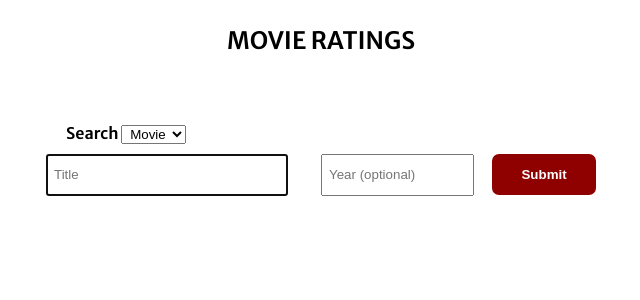
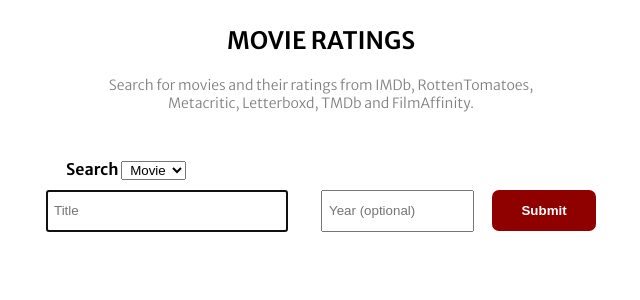
Before and after one commit to lugrao/movie_ratings, a Flask app: page / in a window 1280 px wide. Shown: the top 300 px of the page, without its empty margins (319-959 px from the left). Run offline with Flask 2, Linux system fonts and the light colour scheme.

Commit message:
add site description

```diff
--- a/static/styles.css
+++ b/static/styles.css
@@ -69,6 +69,14 @@
   border-top: 1px dotted #5f5f5f;
   margin-bottom: 15px;
   clear: both;
+}
+
+.site-description {
+  font-size: 14px;
+  color: gray;
+  /* text-align: start; */
+  max-width: 450px;
+  margin: 0 auto;
 }
 
 .button {
@@ -147,7 +155,6 @@
   padding: 0 13px;
   background-color: white;
   padding: 12px;
-  /* border: 1px solid black; */
 }
 
 .search {
--- a/templates/layout.html
+++ b/templates/layout.html
@@ -19,6 +19,7 @@
 <body>
     <nav>
         <h1><a href="/">MOVIE RATINGS</a></h1>
+        <p class="site-description">Search for movies and their ratings from IMDb, RottenTomatoes, Metacritic, Letterboxd, TMDb and FilmAffinity.</p>
     </nav>
     <main>
         <div class="container search">
```
